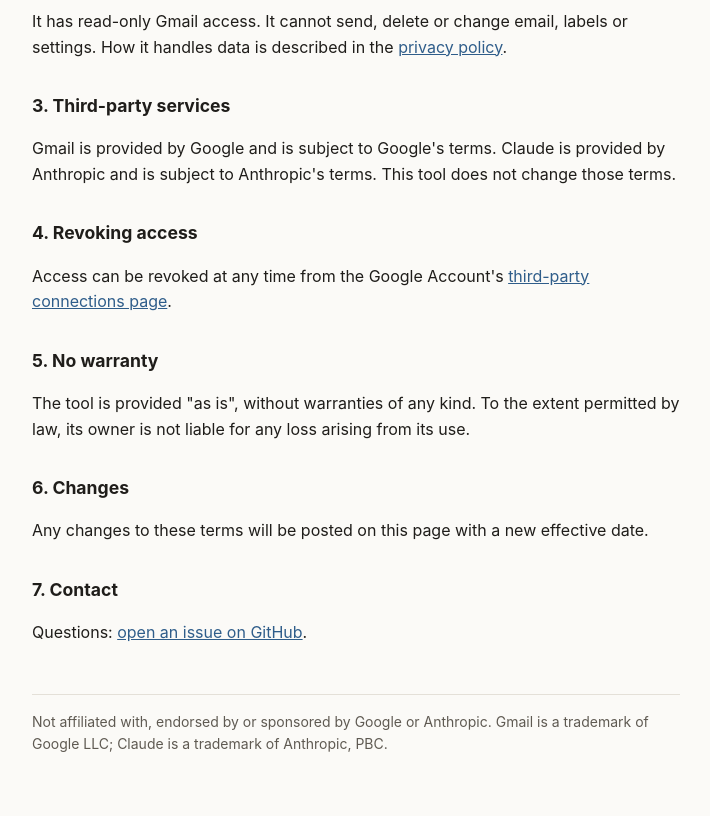
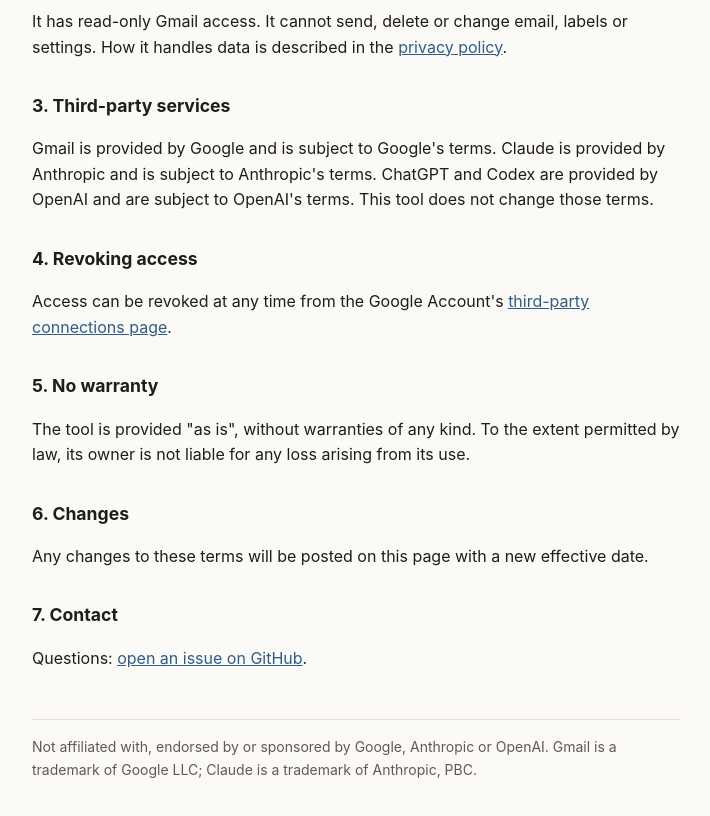
Before and after one commit to bmin-new/personal-mail-reader, a plain HTML site: page terms.html in a window 1280 px wide. Shown: the part 400-1216 px from the top of the page, without its empty margins (284-994 px from the left). Drawn offline with Linux system fonts and the light colour scheme.

Commit message:
Update terms of service to include OpenAI

```diff
--- a/terms.html
+++ b/terms.html
@@ -27,31 +27,40 @@
 <main>
   <nav><a href="./">Home</a><a href="privacy.html">Privacy policy</a><a href="terms.html">Terms of service</a></nav>
 
+
   <h1>Terms of service</h1>
   <p class="lede">Personal Mail Reader · Effective October 16, 2026</p>
+
 
   <h2>1. Personal use only</h2>
   <p>Personal Mail Reader is a private tool used only by its owner to read the owner's own Gmail accounts. It is not offered to the public. If you are not the owner, do not authorize it.</p>
 
+
   <h2>2. What it can do</h2>
   <p>It has read-only Gmail access. It cannot send, delete or change email, labels or settings. How it handles data is described in the <a href="privacy.html">privacy policy</a>.</p>
 
+
   <h2>3. Third-party services</h2>
-  <p>Gmail is provided by Google and is subject to Google's terms. Claude is provided by Anthropic and is subject to Anthropic's terms. This tool does not change those terms.</p>
+  <p>Gmail is provided by Google and is subject to Google's terms. Claude is provided by Anthropic and is subject to Anthropic's terms. ChatGPT and Codex are provided by OpenAI and are subject to OpenAI's terms. This tool does not change those terms.</p>
+
 
   <h2>4. Revoking access</h2>
   <p>Access can be revoked at any time from the Google Account's <a href="https://myaccount.google.com/permissions">third-party connections page</a>.</p>
 
+
   <h2>5. No warranty</h2>
   <p>The tool is provided "as is", without warranties of any kind. To the extent permitted by law, its owner is not liable for any loss arising from its use.</p>
+
 
   <h2>6. Changes</h2>
   <p>Any changes to these terms will be posted on this page with a new effective date.</p>
 
+
   <h2>7. Contact</h2>
   <p>Questions: <a href="https://github.com/bmin-new/personal-mail-reader/issues">open an issue on GitHub</a>.</p>
 
-  <footer>Not affiliated with, endorsed by or sponsored by Google or Anthropic. Gmail is a trademark of Google LLC; Claude is a trademark of Anthropic, PBC.</footer>
+
+  <footer>Not affiliated with, endorsed by or sponsored by Google, Anthropic or OpenAI. Gmail is a trademark of Google LLC; Claude is a trademark of Anthropic, PBC.</footer>
 </main>
 </body>
 </html>
```
